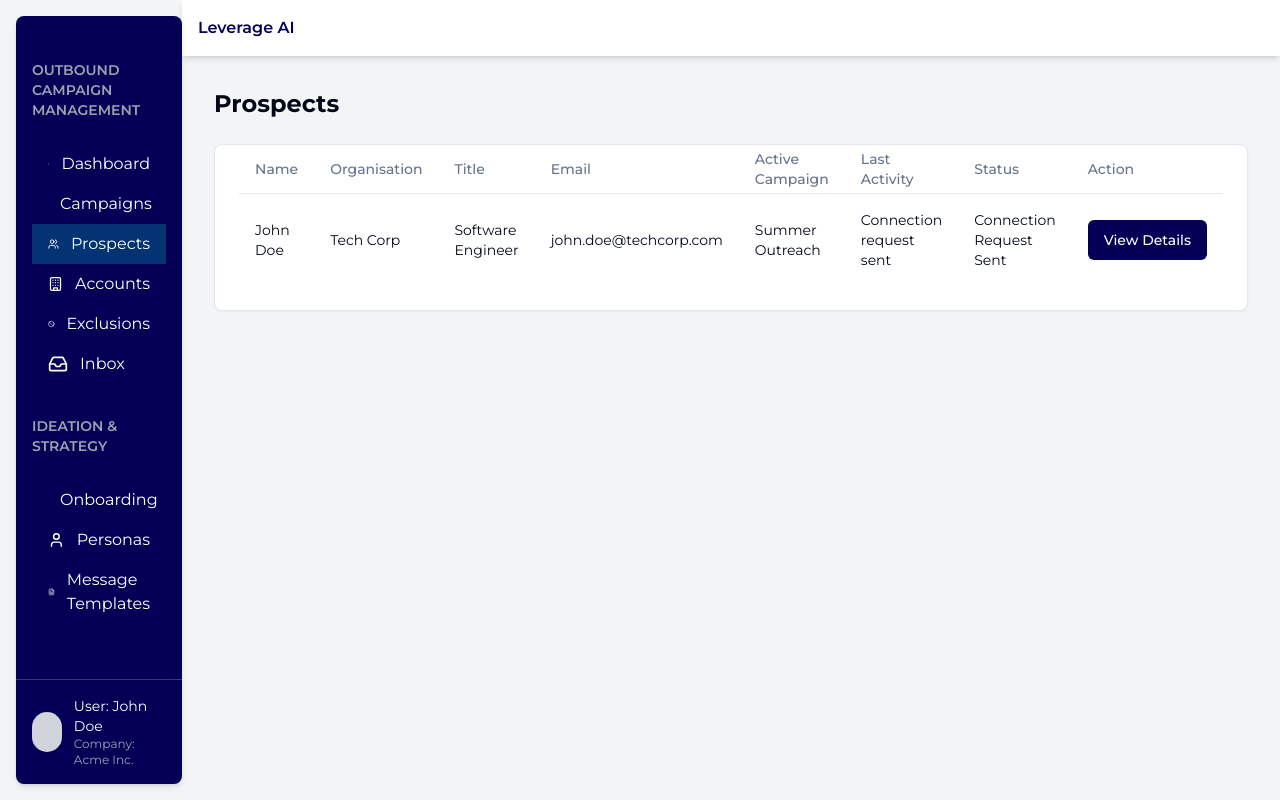
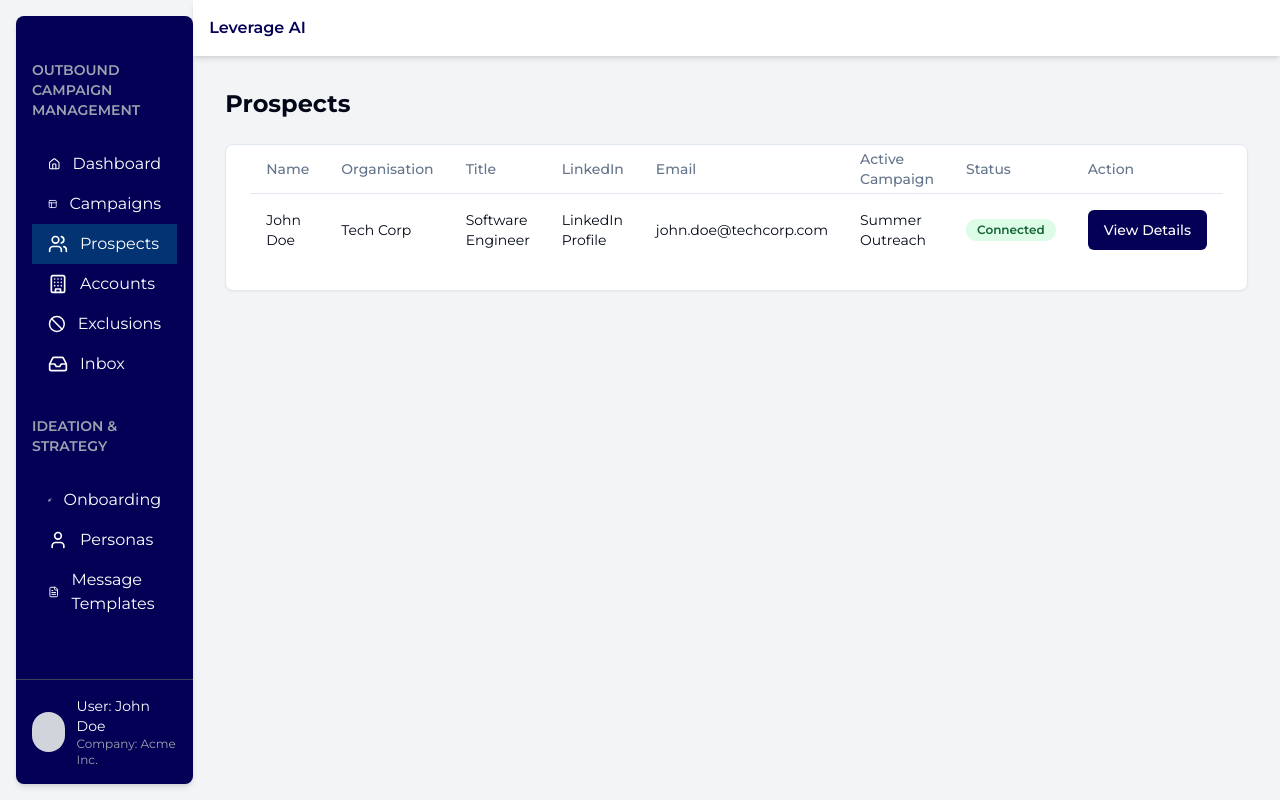
Before and after one commit to sanketmctrl/leadgenplatform-mockup-24, a React (Vite) app: page /prospects in a window 1280 px wide. Built offline with nearby package versions, Linux system fonts and the light colour scheme.

Commit message:
Improve UI for Prospects Page
- Make LinkedIn URL a main variable on the prospects details page.
- Remove "Last Activity" from the basic details.
- Present email and LinkedIn URL as clickable links.
- Implement color coding for lead status based on outcomes.
[skip gpt_engineer]

```diff
--- a/src/pages/ProspectsPage.jsx
+++ b/src/pages/ProspectsPage.jsx
@@ -4,6 +4,7 @@ import { Button } from "@/components/ui/button";
 import { Card, CardContent, CardHeader, CardTitle } from "@/components/ui/card";
 import { Dialog, DialogContent, DialogHeader, DialogTitle, DialogTrigger } from "@/components/ui/dialog";
 import { ScrollArea } from "@/components/ui/scroll-area";
+import { Badge } from "@/components/ui/badge";
 
 const dummyProspects = [
   {
@@ -14,8 +15,7 @@ const dummyProspects = [
     linkedinUrl: "https://linkedin.com/in/johndoe",
     email: "john.doe@techcorp.com",
     activeCampaign: "Summer Outreach",
-    lastActivity: "Connection request sent",
-    status: "Connection Request Sent",
+    status: "Connected",
     firstName: "John",
     lastName: "Doe",
     phone: "+1 123-456-7890",
@@ -43,6 +43,17 @@ const dummyProspects = [
   // ... Add 19 more dummy prospects here with similar structure but different data
 ];
 
+const getStatusColor = (status) => {
+  const positiveStatuses = ["Connected", "Meeting Request", "Interested", "Pricing Request", "Referral to Colleague", "Future Interest"];
+  const neutralStatuses = ["No Active Campaign", "Sequenced", "Connection Request Sent", "Awaiting Reply", "Needs More Information", "Neutral", "Out of Office", "Other", "N/A"];
+  const negativeStatuses = ["Left Company", "Wrong Person", "Not Interested", "Unsubscribe/Do Not Contact"];
+
+  if (positiveStatuses.includes(status)) return "bg-green-100 text-green-800";
+  if (neutralStatuses.includes(status)) return "bg-yellow-100 text-yellow-800";
+  if (negativeStatuses.includes(status)) return "bg-red-100 text-red-800";
+  return "bg-gray-100 text-gray-800";
+};
+
 const ProspectsPage = () => {
   const [selectedProspect, setSelectedProspect] = useState(null);
 
@@ -61,9 +72,9 @@ const ProspectsPage = () => {
                 <TableHead>Name</TableHead>
                 <TableHead>Organisation</TableHead>
                 <TableHead>Title</TableHead>
+                <TableHead>LinkedIn</TableHead>
                 <TableHead>Email</TableHead>
                 <TableHead>Active Campaign</TableHead>
-                <TableHead>Last Activity</TableHead>
                 <TableHead>Status</TableHead>
                 <TableHead>Action</TableHead>
               </TableRow>
@@ -74,10 +85,20 @@ const ProspectsPage = () => {
                   <TableCell>{prospect.name}</TableCell>
                   <TableCell>{prospect.organisation}</TableCell>
                   <TableCell>{prospect.title}</TableCell>
-                  <TableCell>{prospect.email}</TableCell>
+                  <TableCell>
+                    <a href={prospect.linkedinUrl} target="_blank" rel="noopener noreferrer" className="text-blue-500 hover:underline">
+                      LinkedIn Profile
+                    </a>
+                  </TableCell>
+                  <TableCell>
+                    <a href={`mailto:${prospect.email}`} className="text-blue-500 hover:underline">
+                      {prospect.email}
+                    </a>
+                  </TableCell>
                   <TableCell>{prospect.activeCampaign}</TableCell>
-                  <TableCell>{prospect.lastActivity}</TableCell>
-                  <TableCell>{prospect.status}</TableCell>
+                  <TableCell>
+                    <Badge className={getStatusColor(prospect.status)}>{prospect.status}</Badge>
+                  </TableCell>
                   <TableCell>
                     <Dialog>
                       <DialogTrigger asChild>
@@ -95,7 +116,7 @@ const ProspectsPage = () => {
                               </CardHeader>
                               <CardContent>
                                 <p><strong>Name:</strong> {prospect.firstName} {prospect.lastName}</p>
-                                <p><strong>Email:</strong> {prospect.email}</p>
+                                <p><strong>Email:</strong> <a href={`mailto:${prospect.email}`} className="text-blue-500 hover:underline">{prospect.email}</a></p>
                                 <p><strong>Phone:</strong> {prospect.phone}</p>
                                 <p><strong>LinkedIn:</strong> <a href={prospect.linkedinUrl} target="_blank" rel="noopener noreferrer" className="text-blue-500 hover:underline">{prospect.linkedinUrl}</a></p>
                                 <p><strong>LinkedIn Headline:</strong> {prospect.linkedinHeadline}</p>
```
